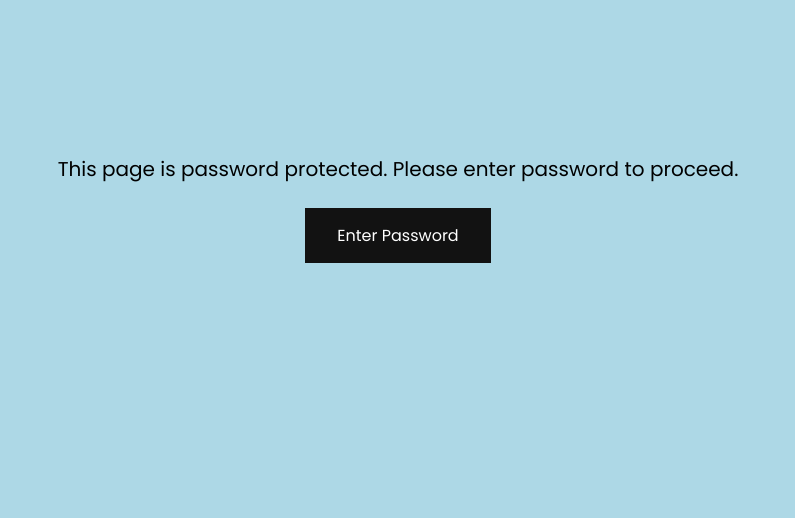
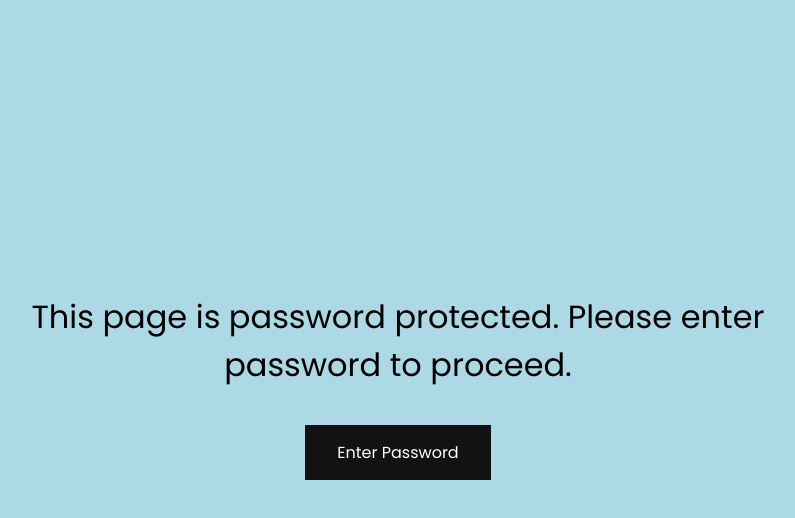
Before and after one commit to anuxious/super-rotary-phone, a plain HTML site: page index.html in a window 1280 px wide. Shown: the whole page, without its empty margins (242-1037 px from the left). Drawn offline with Linux system fonts and the light colour scheme.

Commit message:
Update index.html

```diff
--- a/index.html
+++ b/index.html
@@ -2,6 +2,8 @@
 <html>
 <head>
 <link href="https://fonts.googleapis.com/css?family=Poppins:400,400italic,700,700italic" rel="stylesheet" type="text/css"/>
+  <title>password | roadmap </title>
+<link rel="shortcut icon" href="https://i.ibb.co/LpnsLww/yellowpastelfavicon.png"  type="image/png"/>
 <style>
 body {
   background-color: lightblue;
@@ -26,13 +28,13 @@ h1 {
 
 p {
   font-family: Poppins;
-  font-size: 20px;
+  font-size: 2rem;
   text-align:center;
 }
 </style>
 </head>
 <body>
-<div style="padding:10%">
+<div style="padding:20%">
 <p> This page is password protected. Please enter password to proceed.</p>
 <SCRIPT>
 function passWord() {
```
